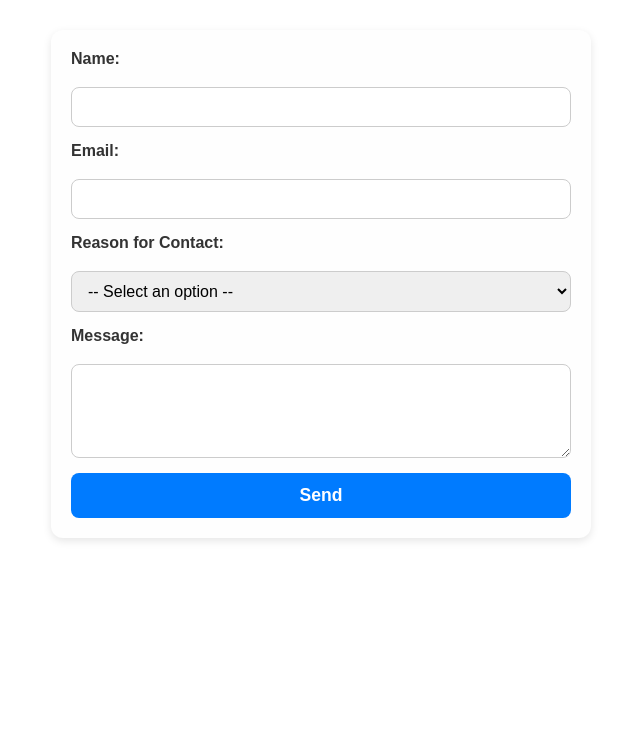
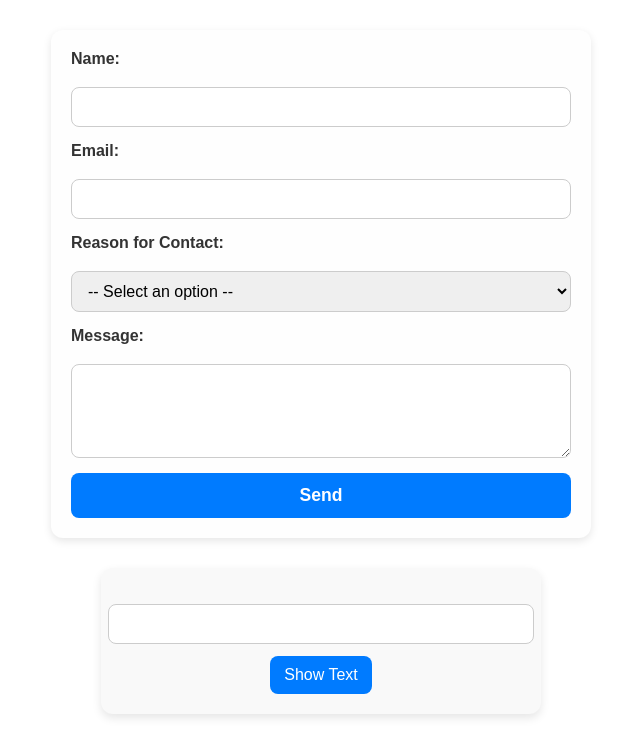
Before and after one commit to Fernando-Herrero/react-form-first, a React (Vite) app: page / in a window 1280 px wide. Shown: the top 756 px of the page, without its empty margins (319-959 px from the left). Built offline with nearby package versions, Linux system fonts and the light colour scheme.

Commit message:
feat(NameGreetingForm): create show greeting + name component

```diff
--- a/src/App.jsx
+++ b/src/App.jsx
@@ -1,10 +1,12 @@
 import "./App.css";
 import { ContactForm } from "./components/ContactForm/ContactForm";
+import { NameGreetingForm } from "./components/NameGreetingForm/NameGreetingForm";
 
 function App() {
 	return (
 		<>
 			<ContactForm />
+			<NameGreetingForm />
 		</>
 	);
 }
--- /dev/null
+++ b/src/components/NameGreetingForm/NameGreetingForm.css
@@ -0,0 +1,64 @@
+.show-text {
+	display: flex;
+	flex-direction: column;
+	align-items: center;
+	gap: 12px;
+	padding: 20px;
+	margin: 30px auto;
+	max-width: 400px;
+	background-color: #f9f9f9;
+	border-radius: 12px;
+	box-shadow: 0 4px 10px rgba(0, 0, 0, 0.1);
+}
+
+.show-text label {
+	font-size: 1rem;
+	font-weight: 500;
+	align-self: flex-start;
+}
+
+.show-text input[type="text"] {
+	width: 100%;
+	padding: 10px 12px;
+	font-size: 1rem;
+	border: 1px solid #ccc;
+	border-radius: 8px;
+	transition: border-color 0.2s;
+}
+
+.show-text input[type="text"]:focus {
+	outline: none;
+	border-color: #007bff;
+	background-color: #f0f8ff;
+}
+
+.show-text button {
+	padding: 10px 14px;
+	background-color: #007bff;
+	color: white;
+	border: none;
+	border-radius: 8px;
+	font-size: 1rem;
+	cursor: pointer;
+	transition: background-color 0.2s ease;
+}
+
+.show-text button:hover {
+	background-color: #0056b3;
+}
+
+.show-text p {
+	font-size: 1.2rem;
+	color: #333;
+	margin-top: 10px;
+}
+
+.input-error {
+	color: #d93025;
+	background-color: #ffe6e6;
+	padding: 8px 12px;
+	border: 1px solid #d93025;
+	border-radius: 6px;
+	width: 100%;
+	text-align: center;
+}
--- /dev/null
+++ b/src/components/NameGreetingForm/NameGreetingForm.jsx
@@ -0,0 +1,33 @@
+import { useState } from "react";
+import "./NameGreetingForm.css";
+
+const INITIAL_INPUT_VALUES = {
+	name: "",
+	show: false,
+};
+export const NameGreetingForm = () => {
+	const [values, setValues] = useState(INITIAL_INPUT_VALUES);
+	const [error, setError] = useState("");
+
+	const handleInput = ({ target: { name, value } }) => {
+		setError("");
+
+		setValues((prev) => ({ ...prev, [name]: value }));
+	};
+
+	const handleClick = () => {
+		if (values.name.trim() === "") return setError("Name required");
+
+		setValues((prev) => ({ ...prev, show: !prev.show }));
+	};
+
+	return (
+		<div className="show-text">
+			<label htmlFor="input-text"></label>
+			<input type="text" name="name" id="input-text" value={values.name} onChange={handleInput} />
+			{values.show && <p>Hola, {values.name}</p>}
+			<button onClick={handleClick}>Show Text</button>
+			{error && <div className="input-error">{error}</div>}
+		</div>
+	);
+};
```
